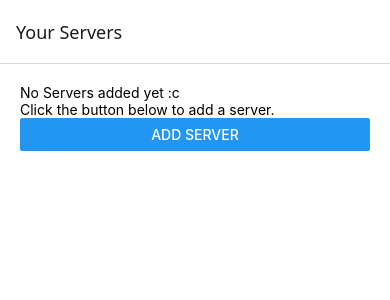
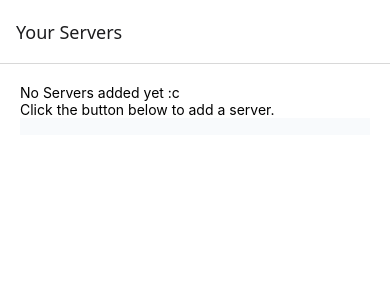
Before and after one commit to Reptudn/serverly, a React Native app in the folder app/: screen / in a window 390 px wide. Shown: the top 300 px of the page. Built offline with nearby package versions, Linux system fonts and the light colour scheme.

Commit message:
let the styling begin

```diff
--- a/app/app.json
+++ b/app/app.json
@@ -1,14 +1,14 @@
 {
   "expo": {
-    "name": "Server Stats Companion",
-    "slug": "server-stats-app",
-    "version": "1.0.0",
+    "name": "Serverly",
+    "slug": "serverly",
+    "version": "0.1.2",
     "orientation": "portrait",
-    "icon": "./assets/icon.png",
+    "icon": "./assets/splash-screen.png",
     "userInterfaceStyle": "dark",
     "newArchEnabled": true,
     "splash": {
-      "image": "./assets/splash-icon.png",
+      "image": "./assets/splash-screen.png",
       "resizeMode": "contain",
       "backgroundColor": "#ffffff"
     },
--- a/app/components/AddServerButton.tsx
+++ b/app/components/AddServerButton.tsx
@@ -1,5 +1,6 @@
 import React, { useState } from 'react';
-import { Modal, View, Text, TextInput, Button, StyleSheet, Alert } from 'react-native';
+import { Modal, View, Text, TextInput, Button, StyleSheet, Alert, TouchableOpacity } from 'react-native';
+import { ButtonStyles, TextStyles } from '../styles/Widgets';
 
 interface AddServerButtonProps {
 	onAddServer: (server: { id: string; name: string; ip: string; port: number }) => void;
@@ -34,7 +35,9 @@ export default function AddServerButton({ onAddServer }: AddServerButtonProps) {
 
 	return (
 		<View>
-			<Button title="Add Server" onPress={() => setModalVisible(true)} />
+			<TouchableOpacity onPress={() => setModalVisible(true)} style={ButtonStyles.primary}>
+				<Text style={TextStyles.primary}>Add Server</Text>
+			</TouchableOpacity>
 			<Modal
 				visible={modalVisible}
 				animationType="slide"
--- a/app/components/widgets/Reachable.tsx
+++ b/app/components/widgets/Reachable.tsx
@@ -8,9 +8,15 @@ export default function Reachable({ isReachable }: {isReachable: boolean}) {
 		<View>
 			{
 				isReachable ? (
-					<View style={{ width: 10, height: 10, borderRadius: 5, backgroundColor: 'green' }} />
+					<>
+					<View style={{ width: 10, height: 10, borderRadius: 5, backgroundColor: '#10B981' }} />
+					<Text>Reachable</Text>
+					</>
 				) : (
-					<View style={{ width: 10, height: 10, borderRadius: 5, backgroundColor: 'red' }} />
+					<>
+					<View style={{ width: 10, height: 10, borderRadius: 5, backgroundColor: '#EF4444' }} />
+					<Text>Unreachable</Text>
+					</>
 				)
 			}
 		</View>
--- a/app/styles/Widgets.ts
+++ b/app/styles/Widgets.ts
@@ -4,7 +4,7 @@ const WidgetStyles = StyleSheet.create({
 	container: {
 		padding: 15,
 		marginVertical: 10,
-		backgroundColor: '#ffffff', // White background for a clean look
+		backgroundColor: '#1E293B', // White background for a clean look
 		borderRadius: 10, // Rounded corners
 		shadowColor: '#000', // Shadow for depth
 		shadowOffset: { width: 0, height: 2 },
@@ -18,12 +18,12 @@ const WidgetStyles = StyleSheet.create({
 	title: {
 		fontSize: 20, // Slightly larger font for the title
 		fontWeight: '600', // Semi-bold for emphasis
-		color: '#333', // Darker text for better readability
+		color: '#F8FAFC', // Darker text for better readability
 		marginBottom: 8, // Space between title and content
 	},
 	text: {
 		fontSize: 16, // Slightly larger font for content
-		color: '#666', // Softer text color for secondary information
+		color: '#94A3B8', // Softer text color for secondary information
 		lineHeight: 22, // Better readability with increased line height
 	},
 	separator: {
@@ -33,4 +33,32 @@ const WidgetStyles = StyleSheet.create({
 	},
 });
 
+
+export const PageStyles = StyleSheet.create({
+	background: {
+		backgroundColor: '#0F172A'
+	},
+});
+
+export const AccentSyles = StyleSheet.create({
+	primary: {
+		backgroundColor: '#14B8A6'
+	},
+	secondary: {
+		backgroundColor: '#38BDF8'
+	}
+});
+
+export const ButtonStyles = StyleSheet.create({
+	primary: {
+		backgroundColor: '#F8FAFC'
+	}
+});
+
+export const TextStyles = StyleSheet.create({
+	primary: {
+		color: '#F8FAFC'
+	}
+});
+
 export default WidgetStyles;
```
Also changed, not shown: app/assets/splash-screen.png (added).
